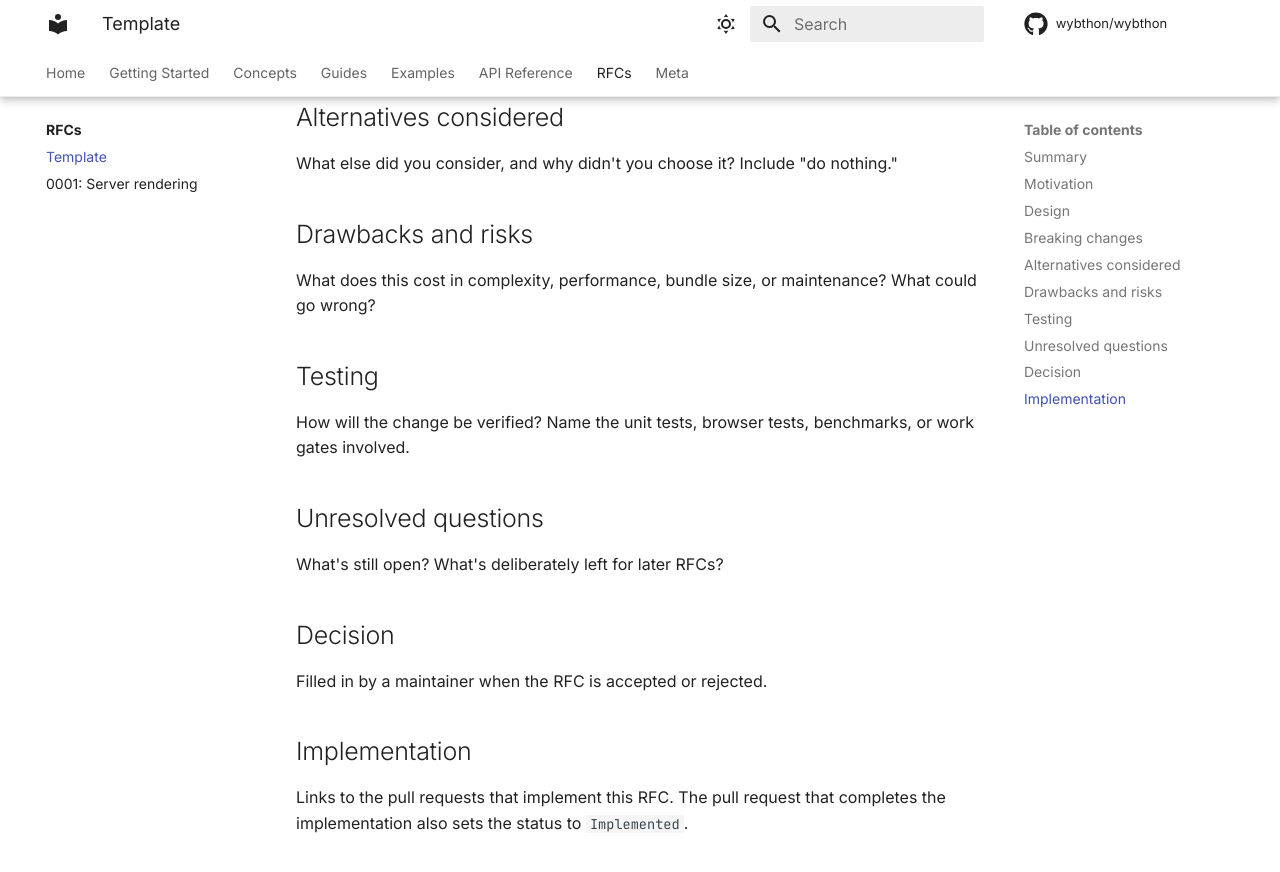
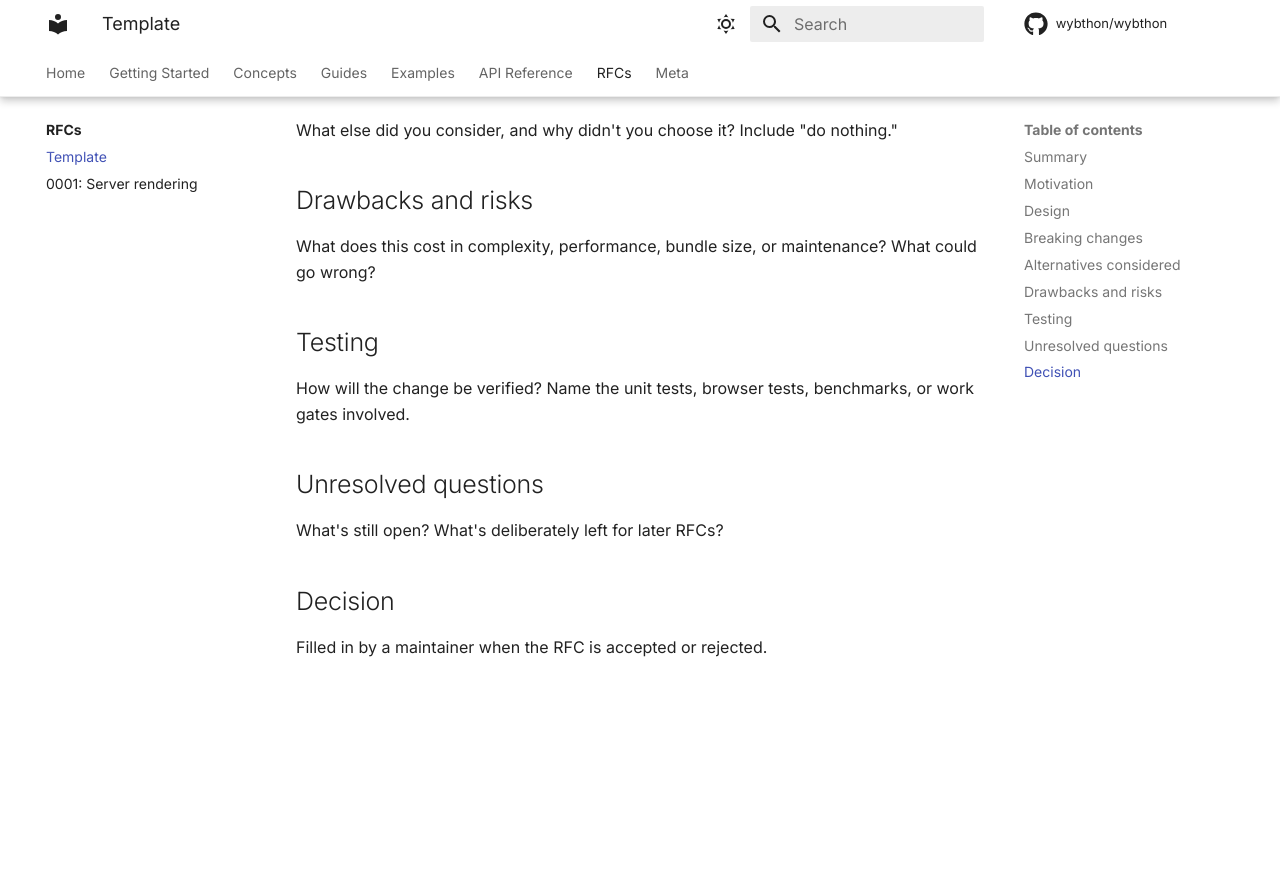
Before and after one commit to wybthon/wybthon, an MkDocs documentation site: the page built from docs/rfcs/0000-template.md, in a window 1280 px wide and 900 px high, scrolled down 1006 px. Shown: the top 872 px of the window. Built offline with MkDocs 1.6.1 and Material for MkDocs 9.7.7, drawn with Linux system fonts in a browser that asks for light colours; comment, search, counter and statistics services are not loaded; after the commit the page ends 1731 px from its top, so only the background shows below that; some of the changed text lies outside the part shown.

Commit message:
docs(mkdocs): drop PR tracking fields from RFCs

```diff
--- a/docs/rfcs/0000-template.md
+++ b/docs/rfcs/0000-template.md
@@ -3,7 +3,6 @@
 - **Status:** Draft
 - **Author:** Your name
 - **Created:** YYYY-MM-DD
-- **Tracking:** link to the issue or pull request
 
 ## Summary
 
@@ -45,7 +44,3 @@
 ## Decision
 
 Filled in by a maintainer when the RFC is accepted or rejected.
-
-## Implementation
-
-Links to the pull requests that implement this RFC. The pull request that completes the implementation also sets the status to `Implemented`.
```
Also changed, not shown: docs/rfcs/0001-server-rendering-and-hydration.md (+0 -5 lines), docs/rfcs/index.md (+1 -1 lines).
